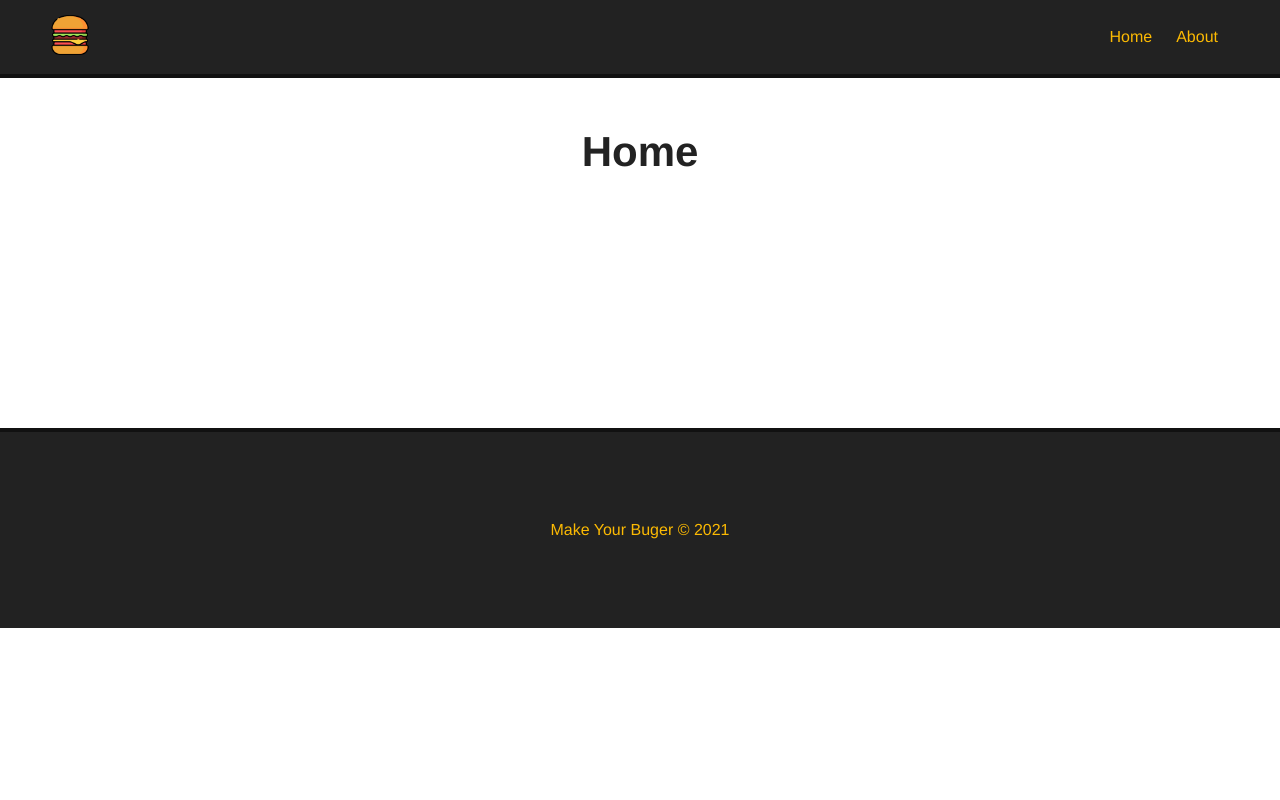
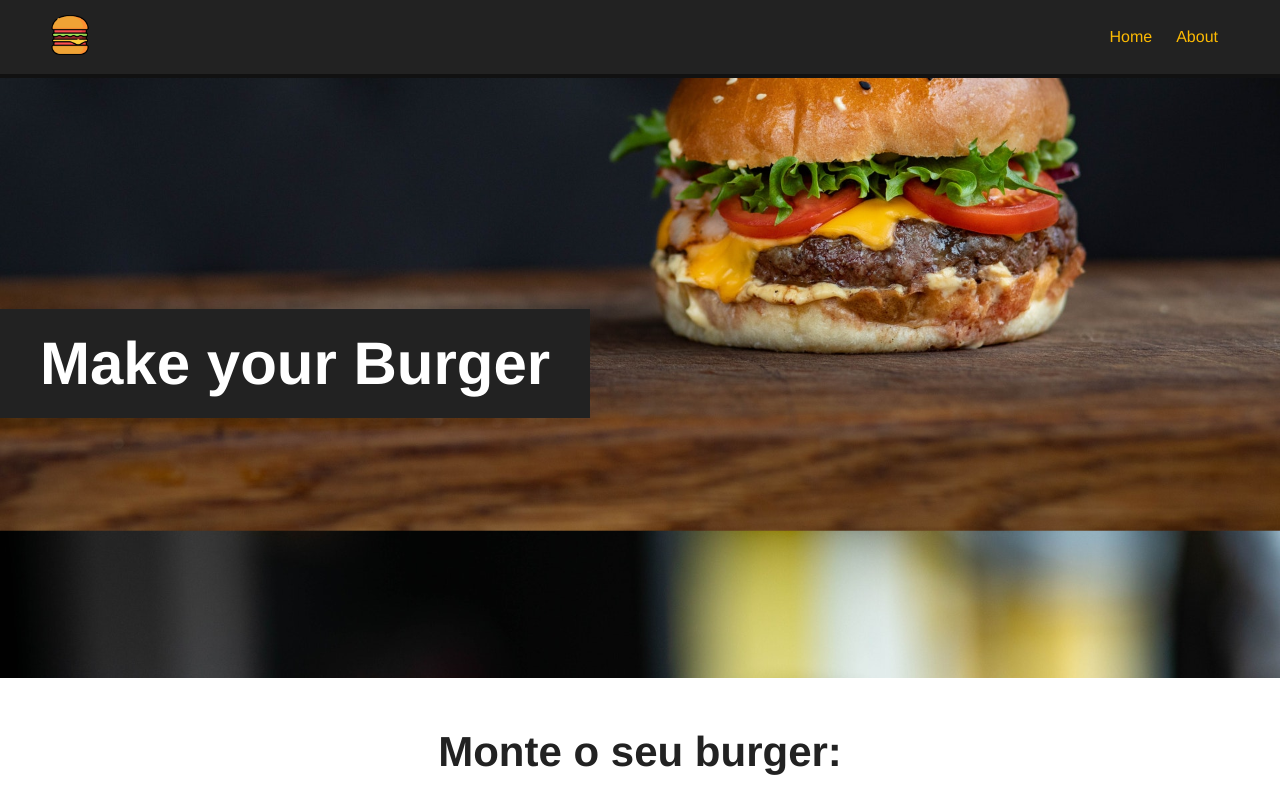
Before and after one commit to LucasMeyble/makeYourBurger, a Vue app: page / in a window 1280 px wide. Shown: the top 800 px of the page. Built offline with nearby package versions, Linux system fonts and the light colour scheme.

Commit message:
Criando banner da aplicação

```diff
--- /dev/null
+++ b/src/components/Banner.vue
@@ -0,0 +1,32 @@
+<template>
+    <div id="main-banner">
+        <h1>Make your Burger</h1>
+    </div>
+</template>
+
+<script>
+export default {
+    name: "Banner"
+}
+</script>
+
+
+<style scoped>
+    #main-banner{
+        background-image: url('/img/burger.jpg');
+        background-position: 0 -400px;
+        background-size: cover;
+        height: 600px;
+        display: flex;
+        align-items: center;
+        justify-content: flex-start;
+    }
+
+    #main-banner h1{
+        color: #FFF;
+        text-align: center;
+        font-size: 60px;
+        background-color: #222;
+        padding: 20px 40px;
+    }
+</style>
--- a/src/components/Footer.vue
+++ b/src/components/Footer.vue
@@ -1,6 +1,6 @@
 <template>
     <div id="footer">
-        <p>Make Your Buger &copy; 2021</p>
+        <p>Make Your Buger &copy;2021</p>
     </div>
 </template>
 
--- a/src/views/Home.vue
+++ b/src/views/Home.vue
@@ -1,12 +1,19 @@
 <template>
+  <Banner />
   <div class="main-container">
-    <h1>Home</h1>
+    <h1>Monte o seu burger:</h1>
+    <p>Formulario</p>
   </div>
 </template>
 
 <script>
 
+import Banner from '../components/Banner.vue'
+
 export default {
-  name: 'Home'
+  name: 'Home',
+  components: {
+    Banner
+  }
 }
 </script>
```
